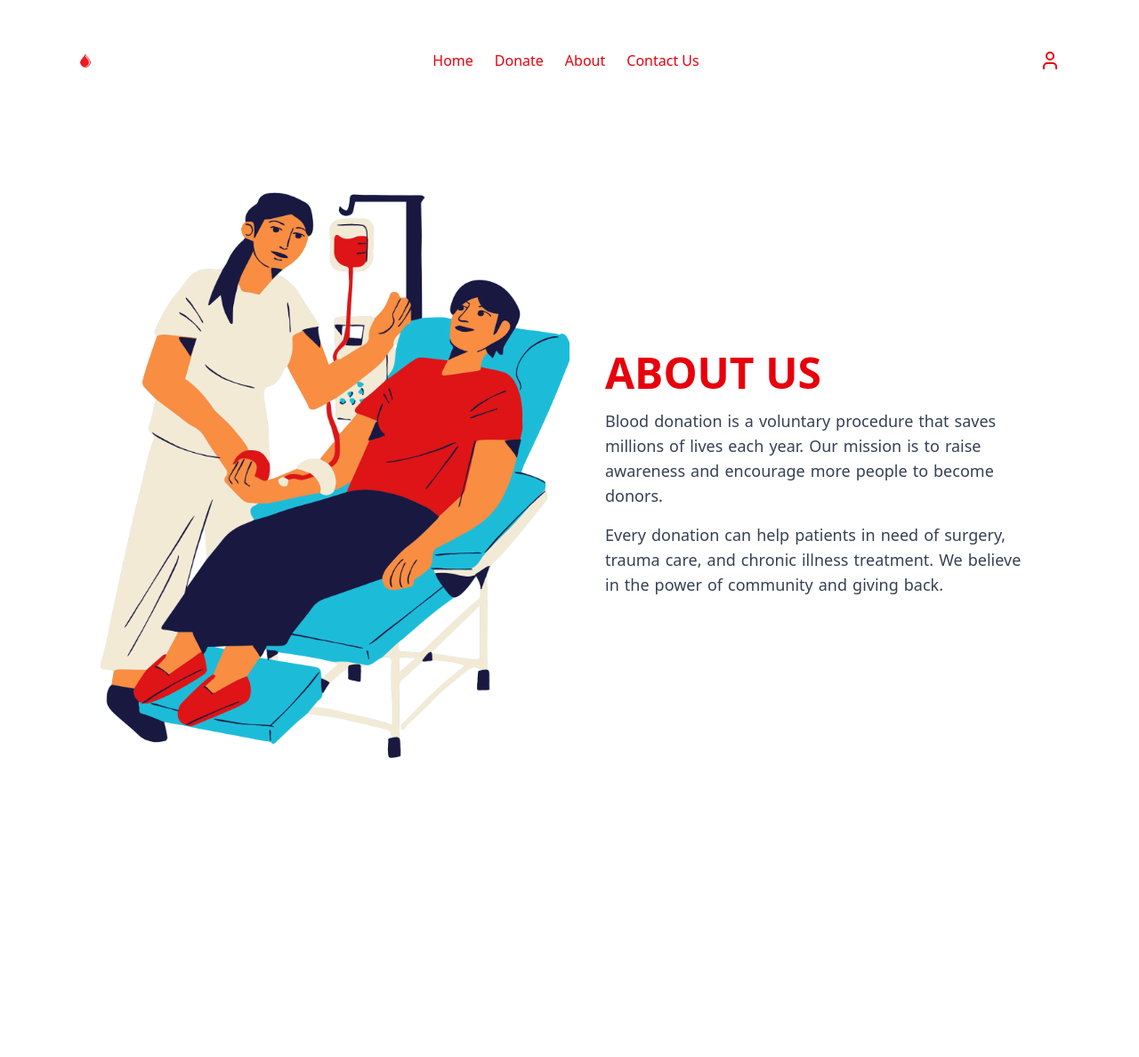
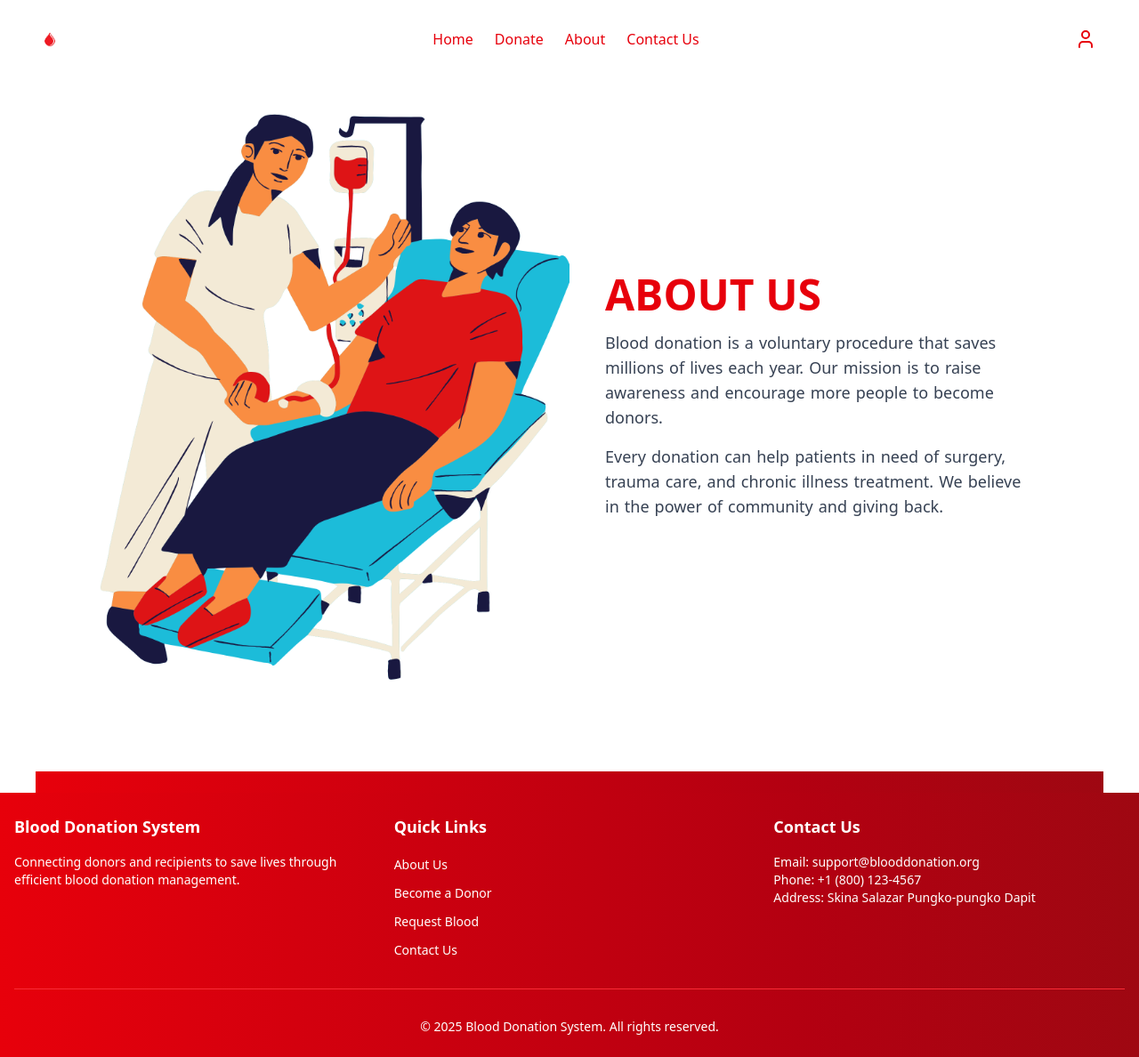
Before and after one commit to q-allen/blood-donation, a Next.js app: page /About in a window 1280 px wide. Shown: the whole page at 89% size. Before the commit the page ends 979 px from the top, so only its background shows below. Built offline with nearby package versions, Linux system fonts and the light colour scheme; no server answers.

Commit message:
Changes in UI

```diff
--- a/src/app/About/page.tsx
+++ b/src/app/About/page.tsx
@@ -3,6 +3,7 @@
 import React from "react";
 import { motion } from "framer-motion";
 import Header from "../../components/Header";
+import Footer from "@/components/footer";
 import Image from "next/image";
 
 const About: React.FC = () => {
@@ -38,7 +39,13 @@ const About: React.FC = () => {
       animate={{ opacity: 1 }}
       transition={{ duration: 0.5 }}
     >
-      <Header />
+      {/* Header */}
+      <header className="fixed top-0 left-0 w-full z-50 bg-white">
+        <div className="relative z-10"> {/* Header on top with higher z-index */}
+          <Header />
+        </div>
+      </header>
+
       <div className="flex flex-col md:flex-row items-center max-w-6xl mx-auto p-6 md:p-12">
         <motion.div
           className="w-full md:w-1/2 relative"
@@ -75,6 +82,11 @@ const About: React.FC = () => {
           </p>
         </motion.div>
       </div>
+      <Footer />
+      {/* Footer */}
+        <div className="absolute bottom-0 left-0 w-full">
+          <Footer />
+        </div>
     </motion.div>
   );
 };
--- a/src/app/Contact/page.tsx
+++ b/src/app/Contact/page.tsx
@@ -2,6 +2,7 @@
 import React from "react";
 import { motion } from "framer-motion";
 import Header from "../../components/Header";
+import Footer from "@/components/footer";
 
 const ContactUs = () => {
   return (
@@ -77,6 +78,11 @@ const ContactUs = () => {
           </motion.div>
         </motion.div>
       </div>
+      <Footer />
+      {/* Footer */}
+        <div className="absolute bottom-0 left-0 w-full">
+          <Footer />
+        </div>
     </motion.div>
   );
 };
```
